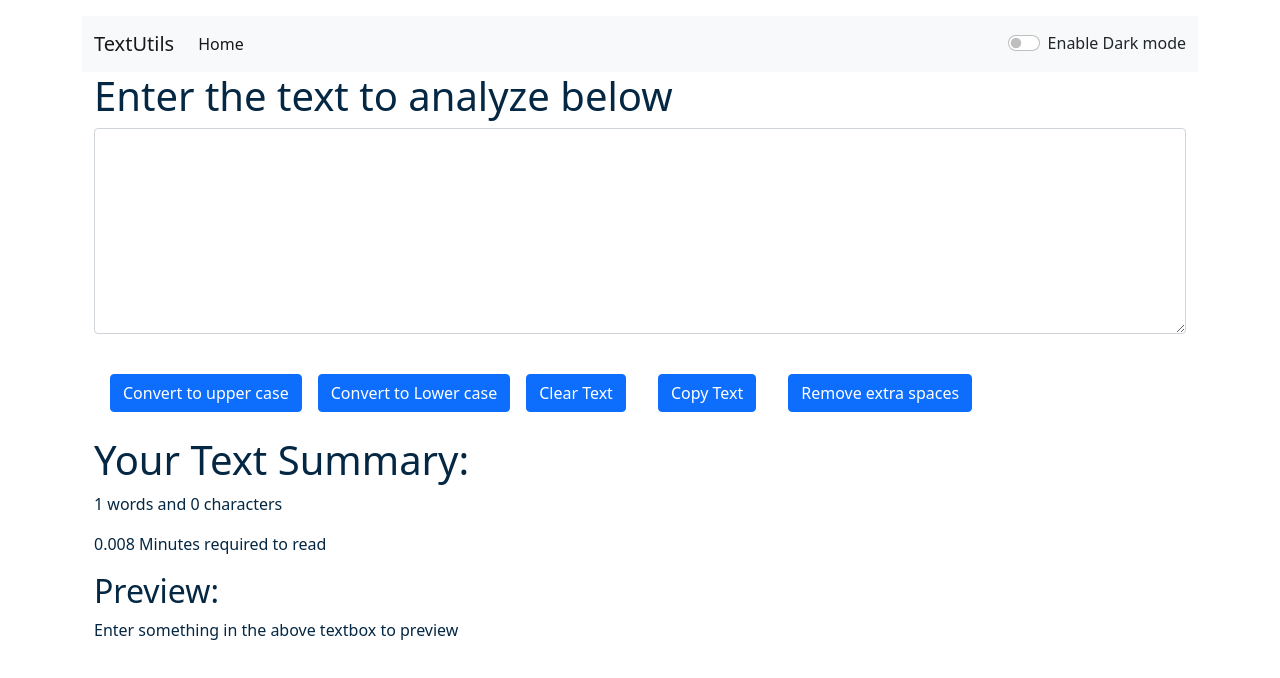
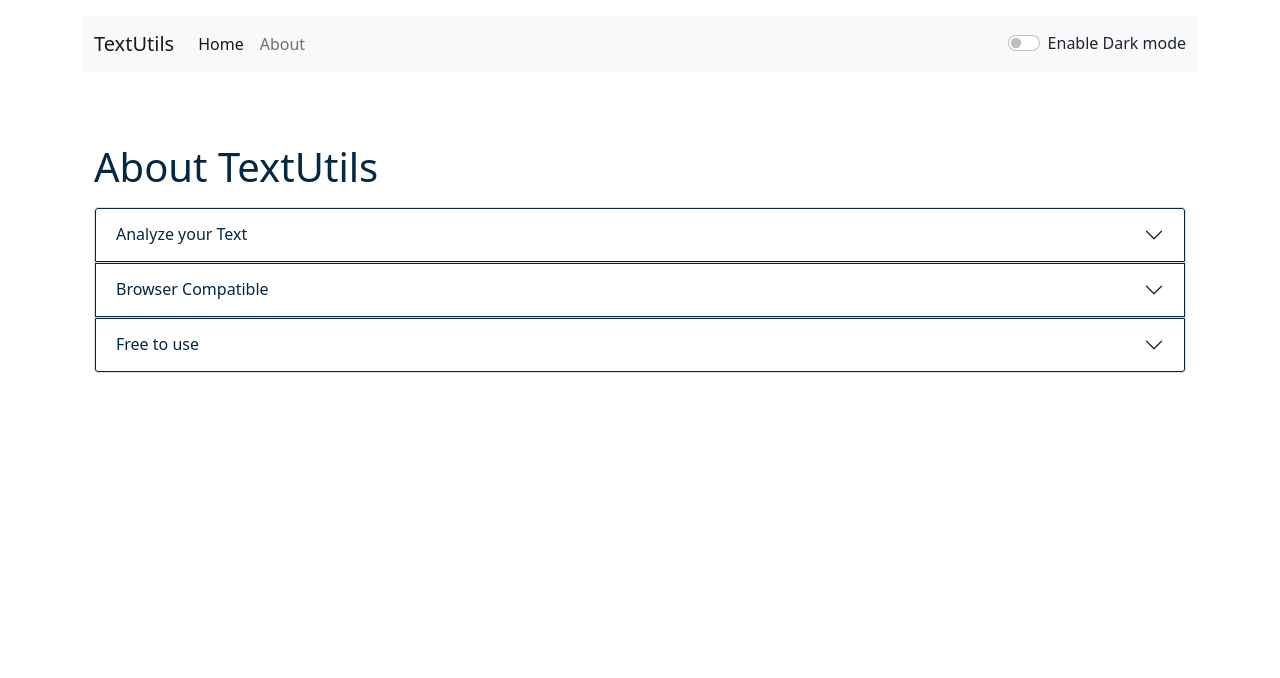
Before and after one commit to Samruddhi3915/TextUtils, a React (Create React App) app in the folder textutils/: page /about in a window 1280 px wide. Shown: the top 678 px of the page. Built offline with nearby package versions, Linux system fonts and the light colour scheme.

Commit message:
Wrapping up TextUtils

```diff
--- a/textutils/src/App.js
+++ b/textutils/src/App.js
@@ -4,7 +4,7 @@ import Navbar from "./components/Navbar";
 import TextForm from "./components/TextForm";
 import About from "./components/About";
 import AlertReact from "./components/AlertReact";
-// import { BrowserRouter, Routes, Route } from "react-router-dom";
+import { BrowserRouter, Routes, Route } from "react-router-dom";
 
 function App() {
   const [mode, setMode] = useState("light");
@@ -23,18 +23,18 @@ function App() {
       setMode("dark");
       document.body.style.backgroundColor = "#042743";
       showAlert("Dark mode has been enabled", "success");
-      document.title = "TextUtils-Dark Mode";
+      // document.title = "TextUtils-Dark Mode";
     } else {
       setMode("light");
       document.body.style.backgroundColor = "white";
       showAlert("Light mode has been enabled", "success");
-      document.title = "TextUtils-Light Mode";
+      // document.title = "TextUtils-Light Mode";
     }
   };
   return (
     <>
       <div className="container my-3">
-        {/* <BrowserRouter> */}
+        <BrowserRouter>
           <Navbar
             title="TextUtils"
             text="About"
@@ -42,22 +42,23 @@ function App() {
             toggleMode={toggleMode}
           ></Navbar>
           <AlertReact alert={alert} />
-        {/* <Routes> */}
-        {/* <Route exact path="/about" element={<About />} />
+          <Routes>
+            <Route exact path="/about" element={<About mode={mode} />} />
 
-            <Route */}
-        {/* exact
+            <Route
+              exact
               path="/"
-              element={ */}
+              element={
                 <TextForm
                   showAlert={showAlert}
-          heading="Enter the text to analyze below"
+                  heading="Try TextUtils"
+                  // heading="Try TextUtils- Word and Charcter Counter, Remove extra spaces,Change cases of string"
                   mode={mode}
                 />
-        {/* } */}
-        {/* /> */}
-        {/* </Routes> */}
-        {/* </BrowserRouter> */}
+              }
+            />
+          </Routes>
+        </BrowserRouter>
       </div>
     </>
   );
--- a/textutils/src/components/About.js
+++ b/textutils/src/components/About.js
@@ -1,68 +1,25 @@
 import React, { useState } from "react";
+export default function About(props) {
+  // const [myStyle, setMyStyle] = useState({
+  //   color: "white",
+  //   backgroundColor: "black",
+  // });
 
-export default function About() {
-  const [myStyle, setMyStyle] = useState({
-    color: "white",
-    backgroundColor: "black",
-  });
+  let myStyle = {
+    color: props.mode === "dark" ? "white" : "#042743",
+    backgroundColor: props.mode === "dark" ? "#042743" : "white",
+    border: "1px solid",
+    borderColor: props.mode === "dark" ? "rgb(36 74 104)" : "#white",
+  };
 
-  const [btnTxt, setbtnTxt] = useState("Enable Light Mode");
-  const toggleStyle = () => {
-    if (myStyle.color === "white") {
-      setMyStyle({
-        color: "white",
-        backgroundColor: "black",
-        border: "1px solid black",
-      });
-      setbtnTxt("Enable Dark Mdde ");
-    } else {
-      setMyStyle({
-        color: "black",
-        backgroundColor: "white",
-        border: "1px solid white",
-      });
-      setbtnTxt("Enable Light Mode");
-    }
-  };
   return (
     <>
-      <div className="container" style={myStyle}>
-        <h1 className="my-3">About Us</h1>
+      <div
+        className="container"
+        style={{ color: props.mode === "dark" ? "white" : "#042743" }}
+      >
+        <h1 className="my-3">About TextUtils</h1>
         <div className="accordion" id="accordionExample">
-          {/* <div className="accordion-item">
-            <h2 className
-            ="accordion-header" id="headingOne">
-              <button
-                className="accordion-button"
-                style={myStyle}
-                type="button"
-                data-bs-toggle="collapse"
-                data-bs-target="#collapseOne"
-                aria-expanded="true"
-                aria-controls="collapseOne"
-              >
-                Accordion Item #1
-              </button>
-            </h2>
-            <div
-              id="collapseOne"
-              className="accordion-collapse collapse show "
-              aria-labelledby="headingOne"
-              data-bs-parent="#accordionExample"
-            >
-              <div className="accordion-body " style={myStyle}>
-                <strong>This is the first item's accordion body.</strong> It is
-                shown by default, until the collapse plugin adds the appropriate
-                classNamees that we use to style each element. These classNamees
-                control the overall appearance, as well as the showing and
-                hiding via CSS transitions. You can modify any of this with
-                custom CSS or overriding our default variables. It's also worth
-                noting that just about any HTML can go within the{" "}
-                <code>.accordion-body</code>, though the transition does limit
-                overflow.
-              </div>
-            </div>
-          </div> */}
           <div className="accordion-item">
             <h2 className="accordion-header" id="headingTwo">
               <button
@@ -74,7 +31,7 @@ export default function About() {
                 aria-expanded="false"
                 aria-controls="collapseTwo"
               >
-                Accordion Item #1
+                Analyze your Text
               </button>
             </h2>
             <div
@@ -84,15 +41,8 @@ export default function About() {
               data-bs-parent="#accordionExample"
             >
               <div className="accordion-body" style={myStyle}>
-                <strong>This is the second item's accordion body.</strong> It is
-                hidden by default, until the collapse plugin adds the
-                appropriate classNamees that we use to style each element. These
-                classNamees control the overall appearance, as well as the
-                showing and hiding via CSS transitions. You can modify any of
-                this with custom CSS or overriding our default variables. It's
-                also worth noting that just about any HTML can go within the{" "}
-                <code>.accordion-body</code>, though the transition does limit
-                overflow.
+                Textutils gives you a way to analyze your text quickly and
+                efficiently.Be it word count or character count.
               </div>
             </div>
           </div>
@@ -107,7 +57,7 @@ export default function About() {
                 aria-expanded="false"
                 aria-controls="collapseTwo"
               >
-                Accordion Item #2
+                Browser Compatible
               </button>
             </h2>
             <div
@@ -117,15 +67,9 @@ export default function About() {
               data-bs-parent="#accordionExample"
             >
               <div className="accordion-body" style={myStyle}>
-                <strong>This is the second item's accordion body.</strong> It is
-                hidden by default, until the collapse plugin adds the
-                appropriate classNamees that we use to style each element. These
-                classNamees control the overall appearance, as well as the
-                showing and hiding via CSS transitions. You can modify any of
-                this with custom CSS or overriding our default variables. It's
-                also worth noting that just about any HTML can go within the{" "}
-                <code>.accordion-body</code>, though the transition does limit
-                overflow.
+                TextUtils works in any web browser like
+                safari,chrome,firefox,etc. It suits to count characters in an
+                essay,a blog, books, a word document,etc.
               </div>
             </div>
           </div>
@@ -140,7 +84,7 @@ export default function About() {
                 aria-expanded="false"
                 aria-controls="collapseThree"
               >
-                Accordion Item #3
+                Free to use
               </button>
             </h2>
             <div
@@ -150,15 +94,10 @@ export default function About() {
               data-bs-parent="#accordionExample"
             >
               <div className="accordion-body" style={myStyle}>
-                <strong>This is the third item's accordion body.</strong> It is
-                hidden by default, until the collapse plugin adds the
-                appropriate classNamees that we use to style each element. These
-                classNamees control the overall appearance, as well as the
-                showing and hiding via CSS transitions. You can modify any of
-                this with custom CSS or overriding our default variables. It's
-                also worth noting that just about any HTML can go within the{" "}
-                <code>.accordion-body</code>, though the transition does limit
-                overflow.
+                TextUtils is a free character counter tool that provides instant
+                character count & word count statistics for a given
+                text.TextUtils reports the number of words and characters.Thus
+                it is suitable for writing text with word/character limit.
               </div>
             </div>
           </div>
--- a/textutils/src/components/AlertReact.js
+++ b/textutils/src/components/AlertReact.js
@@ -7,16 +7,20 @@ function AlertReact(props) {
     return lower.charAt(0).toUpperCase() + lower.slice(1);
     // will make first letter captial and others all in lower case
   };
+
+  /* //if props.alert is null ie not invoked then no need to display alert box therfore we use && ie.if true then only it will show   */
+
   return (
-    //if props.alert is null ie not invoked then no need to display alert box therfore we use && ie.if true then only it will show
-    props.alert && (
+    <div style={{ height: "55px" }}>
+      {props.alert && (
         <div
           className={`alert alert-${props.alert.type} alert-dismissible fade show`}
           role="alert"
         >
           <strong>{capitalize(props.alert.type)}</strong> : {props.alert.msg}
         </div>
-    )
+      )}
+    </div>
   );
 }
 
--- a/textutils/src/components/Navbar.js
+++ b/textutils/src/components/Navbar.js
@@ -1,6 +1,6 @@
 import React from "react";
 import PropTypes from "prop-types";
-// import { Link } from "react-router-dom";
+import { Link } from "react-router-dom";
 
 export default function Navbar(props) {
   return (
@@ -9,9 +9,9 @@ export default function Navbar(props) {
         className={`navbar navbar-expand-lg navbar-${props.mode} bg-${props.mode}`}
       >
         <div className="container-fluid">
-          <a className="navbar-brand" href="#">
+          <Link className="navbar-brand" to="/">
             {props.title}
-          </a>
+          </Link>
           <button
             className="navbar-toggler"
             type="button"
@@ -27,15 +27,15 @@ export default function Navbar(props) {
             <ul className="navbar-nav me-auto mb-2 mb-lg-0">
               <li className="nav-item">
                 {/* className="nav-link active" aria-current="page" */}
-                <a className="nav-link active" aria-current="page" href="/">
+                <Link className="nav-link active" aria-current="page" to="/">
                   Home
-                </a>
+                </Link>
               </li>
-              {/* <li className="nav-item">
-                <a className="nav-link" href="/about">
+              <li className="nav-item">
+                <Link className="nav-link" to="/about">
                   {props.text}
-                </a>
-              </li> */}
+                </Link>
+              </li>
             </ul>
             <div
               className={`form-check form-switch text-${
--- a/textutils/src/components/TextForm.js
+++ b/textutils/src/components/TextForm.js
@@ -27,6 +27,7 @@ export default function TextForm(props) {
     var text = document.getElementById("myBox");
     text.select();
     navigator.clipboard.writeText(text.value);
+    document.getSelection().removeAllRanges();
     props.showAlert("Text copied", "success");
   };
   const handleExtraSpaces = () => {
@@ -42,7 +43,7 @@ export default function TextForm(props) {
         className="container"
         style={{ color: props.mode === "dark" ? "white" : "#042743" }}
       >
-        <h1>{props.heading}</h1>
+        <h1 className="mb-4"> {props.heading}</h1>
         <div className="mb-3">
           <textarea
             className="form-control"
@@ -50,30 +51,44 @@ export default function TextForm(props) {
             onChange={handleOnChange}
             //{}-to write js and {} for object therefore {{}}
             style={{
-              backgroundColor: props.mode === "dark" ? "grey" : "white",
+              backgroundColor: props.mode === "dark" ? "#13466e" : "white",
               color: props.mode === "dark" ? "white" : "#042743",
             }}
             id="myBox"
             rows="8"
           ></textarea>
         </div>
-        <button className="btn btn-primary my-4 mx-3" onClick={handleUpClick}>
+        <button
+          disabled={title.length === 0}
+          className="btn btn-primary my-1 mx-1"
+          onClick={handleUpClick}
+        >
           Convert to upper case
         </button>
-        <button className="btn btn-primary my-4" onClick={handleLowClick}>
+        <button
+          disabled={title.length === 0}
+          className="btn btn-primary my-1 mx-1"
+          onClick={handleLowClick}
+        >
           Convert to Lower case
         </button>
         <button
-          className="btn btn-primary my-4 mx-3"
+          disabled={title.length === 0}
+          className="btn btn-primary my-1 mx-1"
           onClick={handleClearClick}
         >
           Clear Text
         </button>
-        <button className="btn btn-primary my-4 mx-3" onClick={handleCopy}>
+        <button
+          disabled={title.length === 0}
+          className="btn btn-primary my-1 mx-1"
+          onClick={handleCopy}
+        >
           Copy Text
         </button>
         <button
-          className="btn btn-primary my-4 mx-3"
+          disabled={title.length === 0}
+          className="btn btn-primary my-1 mx-1"
           onClick={handleExtraSpaces}
         >
           Remove extra spaces
@@ -85,15 +100,24 @@ export default function TextForm(props) {
       >
         <h1>Your Text Summary:</h1>
         <p>
-          {title.split(" ").length} words and {title.length} characters
+          {
+            //will remove all "" and will have 0 words at initial stage of react application
+            title.split(" ").filter((element) => {
+              return element.length !== 0;
+            }).length
+          }{" "}
+          words and {title.length} characters
         </p>
-        <p>{0.008 * title.split(" ").length} Minutes required to read</p>
+        <p>
+          {/* using filter the timer will start from 0 minutes */}
+          {0.008 *
+            title.split(" ").filter((element) => {
+              return element.length !== 0;
+            }).length}{" "}
+          Minutes required to read
+        </p>
         <h2>Preview: </h2>
-        <p>
-          {title.length > 0
-            ? title
-            : "Enter something in the above textbox to preview"}
-        </p>
+        <p>{title.length > 0 ? title : "Nothing to preview"}</p>
       </div>
     </>
   );
```
Also changed, not shown: textutils/public/index.html (+6 -3 lines), textutils/sam.jpeg (added). Lines whose indentation alone changed are shown as unchanged.
